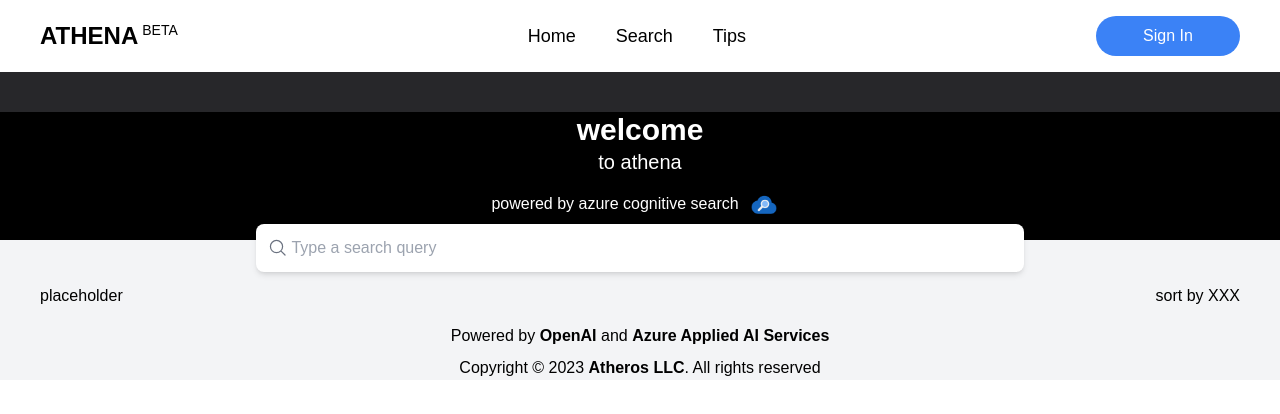
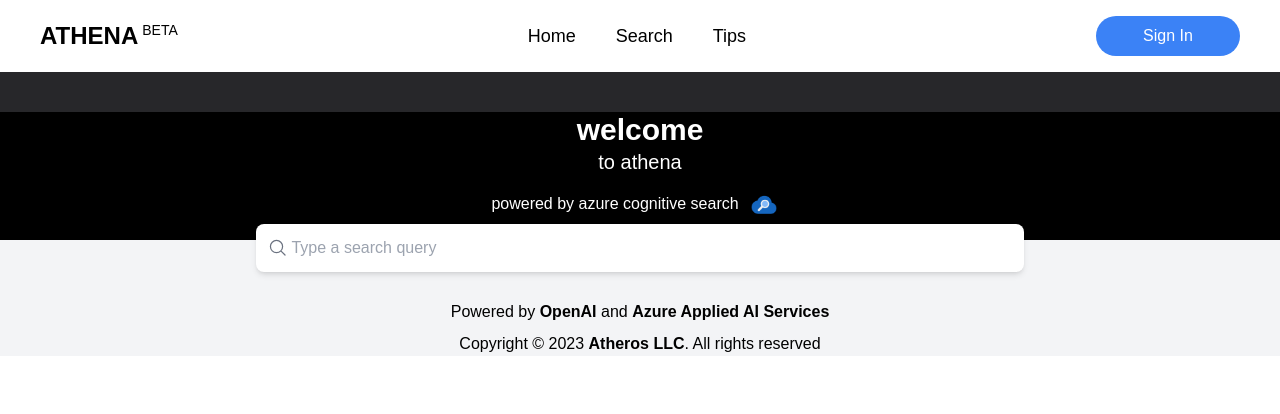
Before and after one commit to farzad528/athena-mvp, a Next.js app: page / in a window 1280 px wide. Shown: the top 414 px of the page. Built offline with nearby package versions, Linux system fonts and the light colour scheme.

Commit message:
search results

```diff
--- a/pages/index.tsx
+++ b/pages/index.tsx
@@ -137,16 +137,17 @@
             )}
           </div>
         </div>
-        <div className="flex justify-between items-center px-10 py-4 pt-3">
-          <div className="">placeholder</div>
+        <div className="flex justify-center items-center px-10 py-4 pt-3">
+          {/* <div className="">placeholder</div> */}
           {searchResults.length > 0 && (
             <div className="text-gray-500">
-              showing {count} {count === 1 ? "result" : "results"} for&nbsp;
+              showing {count.toLocaleString()}{" "}
+              {count === 1 ? "result" : "results"} for&nbsp;
               <span className="font-bold text-xl">{searchQuery}</span>
             </div>
           )}
 
-          <div className="flex">sort by XXX</div>
+          {/* <div className="flex">sort by XXX</div> */}
         </div>
         <div className="flex items-center justify-center">
           {loading && <BeatLoader color="#000" />}
--- a/pages/searchPage.tsx
+++ b/pages/searchPage.tsx
@@ -142,10 +142,10 @@
         <div className="flex justify-between items-center px-10 py-4 pt-3">
           <div className="">placeholder</div>
 
-          <div className="text-gray-500">
+          {/* <div className="text-gray-500">
             showing results for&nbsp;
             <span className="font-bold text-xl">{promptRequest}</span>
-          </div>
+          </div> */}
 
           <div className="flex">sort by XXX</div>
         </div>
```
